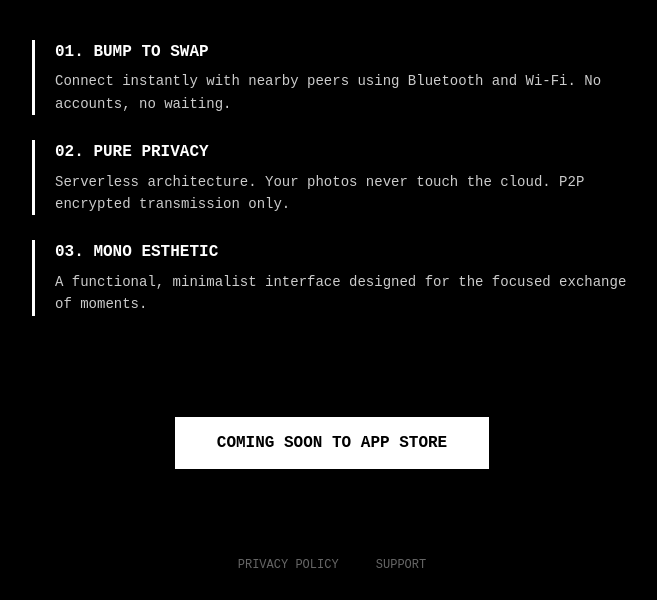
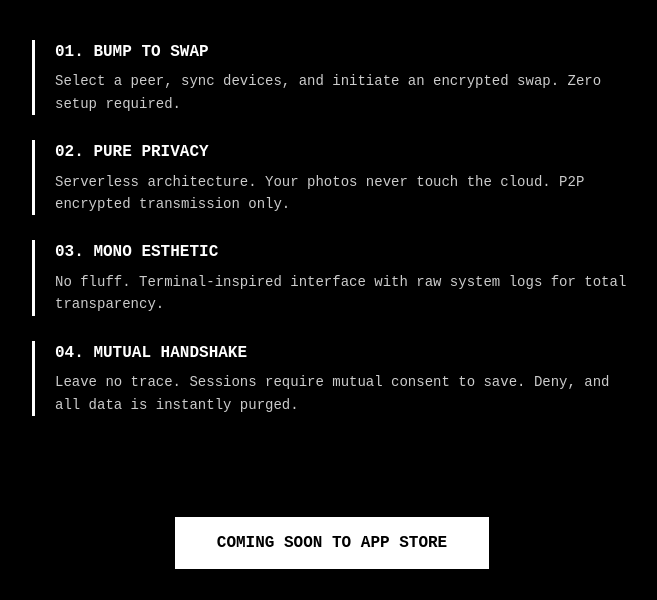
Before and after one commit to boipqiod/dumpswap-web, a plain HTML site: page index.html in a window 1280 px wide. Shown: the part 200-800 px from the top of the page, without its empty margins (308-965 px from the left). Drawn offline with Linux system fonts and the light colour scheme.

Commit message:
Update: Refine feature descriptions, add mutual handshake, and SEO meta tags

```diff
--- a/index.html
+++ b/index.html
@@ -3,6 +3,8 @@
 <head>
     <meta charset="UTF-8">
     <meta name="viewport" content="width=device-width, initial-scale=1.0">
+    <meta name="keywords" content="photo,swap,icebreaker,p2p,privacy,secure,handshake,minimal,random,sharing,offline,nearby,encrypted,mono">
+    <meta name="description" content="DumpSwap is a minimalist photo icebreaker with mutual handshake consent and encrypted P2P sharing. No cloud, no trace.">
     <link rel="icon" type="image/png" href="favicon.png">
     <link rel="apple-touch-icon" href="apple-touch-icon.png">
     <title>DUMPSWAP - Instant Photo Icebreaker</title>
@@ -94,7 +96,7 @@
     <div class="features">
         <div class="feature-item">
             <div class="feature-title">01. BUMP TO SWAP</div>
-            <div class="feature-desc">Connect instantly with nearby peers using Bluetooth and Wi-Fi. No accounts, no waiting.</div>
+            <div class="feature-desc">Select a peer, sync devices, and initiate an encrypted swap. Zero setup required.</div>
         </div>
         <div class="feature-item">
             <div class="feature-title">02. PURE PRIVACY</div>
@@ -102,7 +104,11 @@
         </div>
         <div class="feature-item">
             <div class="feature-title">03. MONO ESTHETIC</div>
-            <div class="feature-desc">A functional, minimalist interface designed for the focused exchange of moments.</div>
+            <div class="feature-desc">No fluff. Terminal-inspired interface with raw system logs for total transparency.</div>
+        </div>
+        <div class="feature-item">
+            <div class="feature-title">04. MUTUAL HANDSHAKE</div>
+            <div class="feature-desc">Leave no trace. Sessions require mutual consent to save. Deny, and all data is instantly purged.</div>
         </div>
     </div>
 
```
